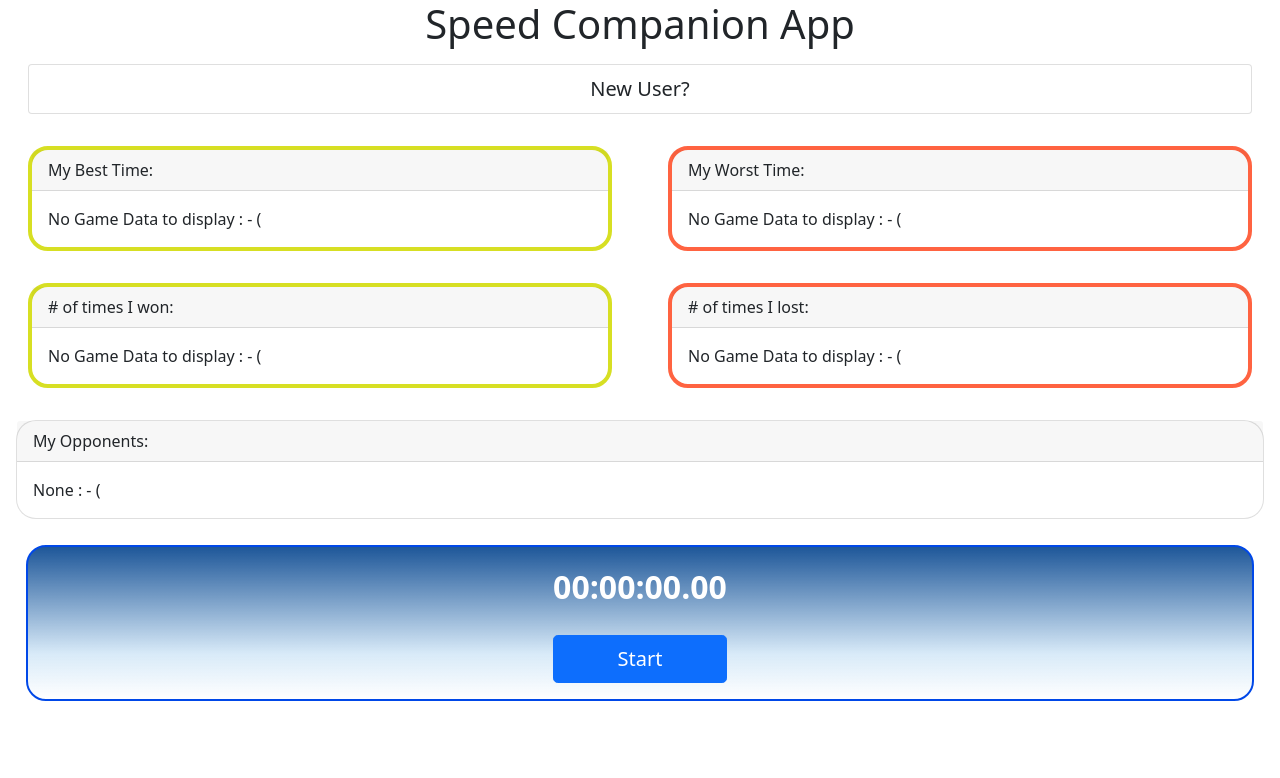
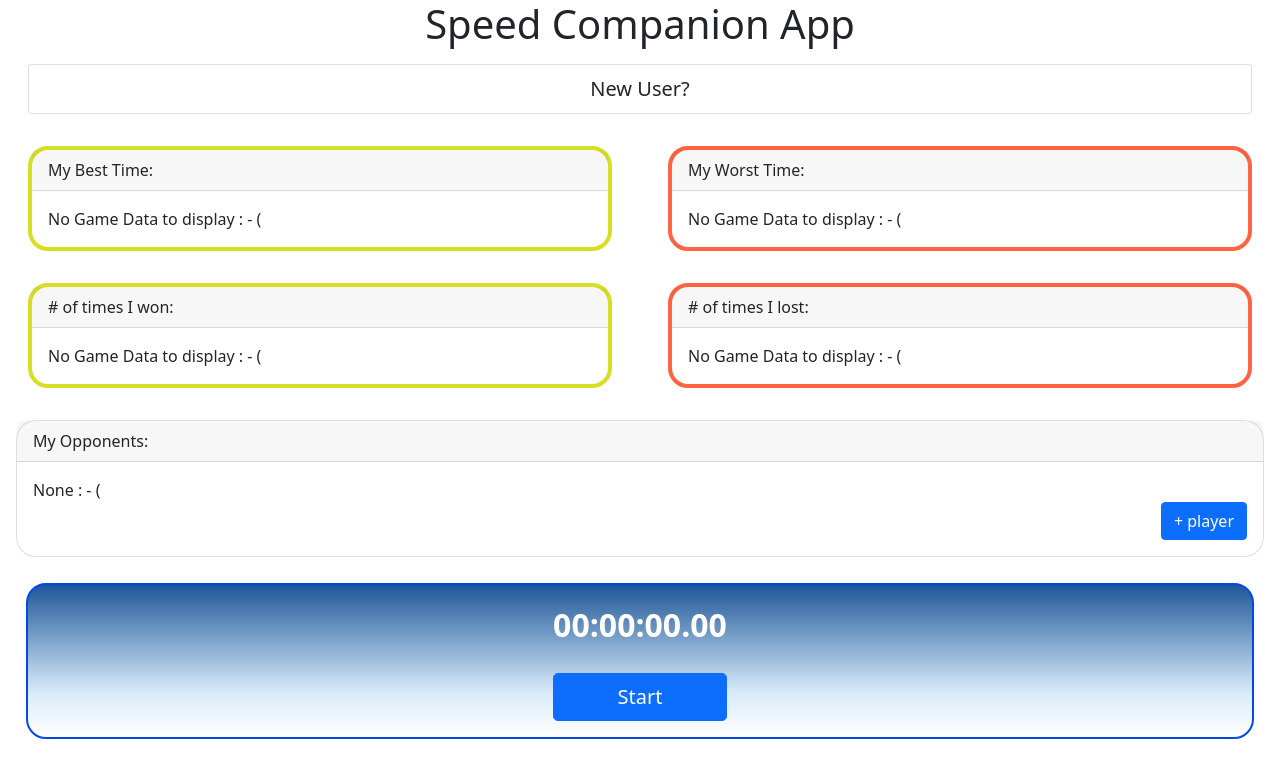
Before and after one commit to 2022-spring-adv-fe-mowe/tca-speed, an Angular app: page / in a window 1280 px wide. Shown: the top 778 px of the page. Built offline with nearby package versions, Linux system fonts and the light colour scheme.

Commit message:
Added a button to add a player
Not completely sold on this yet...might make it to where the user can just enter a player name right there in the card instead of navigating to a different screen.

```diff
--- a/src/app/app.component.css
+++ b/src/app/app.component.css
@@ -19,3 +19,7 @@ div.container {
 #opponents {
     border-radius: 20px;
 }
+
+.addPlayer {
+    text-align: right;
+}
--- a/src/app/app.component.html
+++ b/src/app/app.component.html
@@ -63,6 +63,10 @@
     <div class="card-header">My Opponents:</div>
     <div class="card-body">
         None : - (
+        <div class="addPlayer">
+            <!-- add a button here to be able to add a new user?  -->
+            <button class="btn btn-primary">+ player</button>
+        </div>
     </div>
 </div>
 
```
